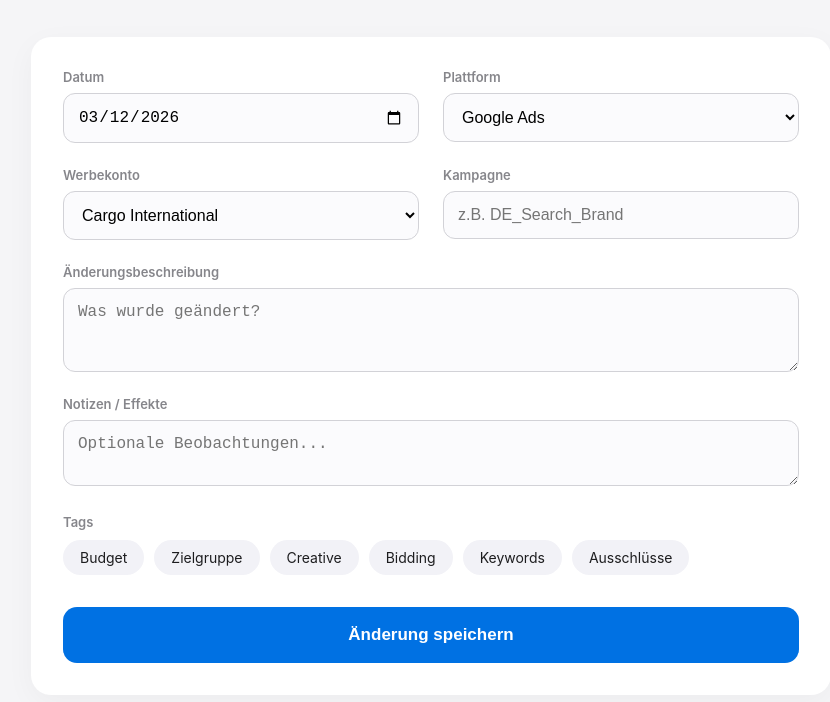
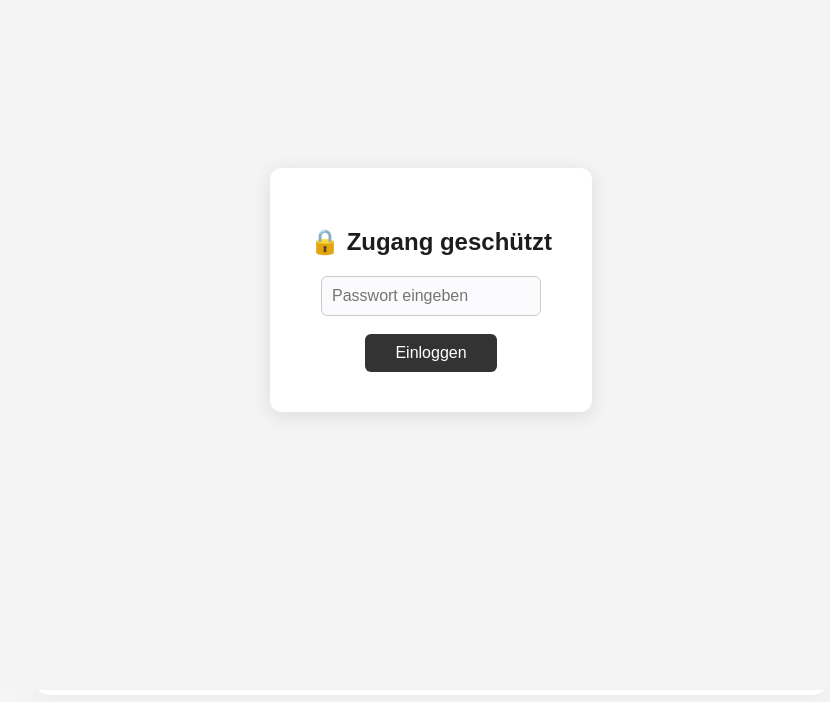
Before and after one commit to pschaefers-design/changelog-ads, a plain HTML site: page index.html in a window 1280 px wide. Shown: the part 110-812 px from the top of the page, without its empty margins (209-1039 px from the left). Drawn offline with Linux system fonts and the light colour scheme.

Commit message:
Update Password Schutz index.html

```diff
--- a/index.html
+++ b/index.html
@@ -81,6 +81,44 @@
     </style>
 </head>
 <body>
+<!-- PASSWORTSCHUTZ START -->
+<div id="password-screen" style="display:flex; align-items:center; justify-content:center; height:100vh; background:#f4f4f4; font-family:sans-serif; position:fixed; top:0; left:0; width:100%; z-index:9999;">
+  <div style="background:white; padding:40px; border-radius:12px; box-shadow:0 4px 20px rgba(0,0,0,0.1); text-align:center;">
+    <h2 style="margin-bottom:20px;">🔒 Zugang geschützt</h2>
+    <input id="pw-input" type="password" placeholder="Passwort eingeben" style="padding:10px; font-size:16px; border:1px solid #ccc; border-radius:6px; width:220px;" />
+    <br><br>
+    <button onclick="checkPassword()" style="padding:10px 30px; background:#333; color:white; border:none; border-radius:6px; font-size:16px; cursor:pointer;">Einloggen</button>
+    <p id="pw-error" style="color:red; margin-top:10px; display:none;">Falsches Passwort!</p>
+  </div>
+</div>
+
+<script>
+  if (sessionStorage.getItem("eingeloggt") === "ja") {
+    document.getElementById("password-screen").style.display = "none";
+  }
+
+  async function checkPassword() {
+    const eingabe = document.getElementById("pw-input").value;
+
+    const response = await fetch("/api/login", {
+      method: "POST",
+      headers: { "Content-Type": "application/json" },
+      body: JSON.stringify({ password: eingabe })
+    });
+
+    if (response.ok) {
+      sessionStorage.setItem("eingeloggt", "ja");
+      document.getElementById("password-screen").style.display = "none";
+    } else {
+      document.getElementById("pw-error").style.display = "block";
+    }
+  }
+
+  document.getElementById("pw-input").addEventListener("keypress", function(e) {
+    if (e.key === "Enter") checkPassword();
+  });
+</script>
+<!-- PASSWORTSCHUTZ END -->
 
 <div class="container">
     <header>
```
